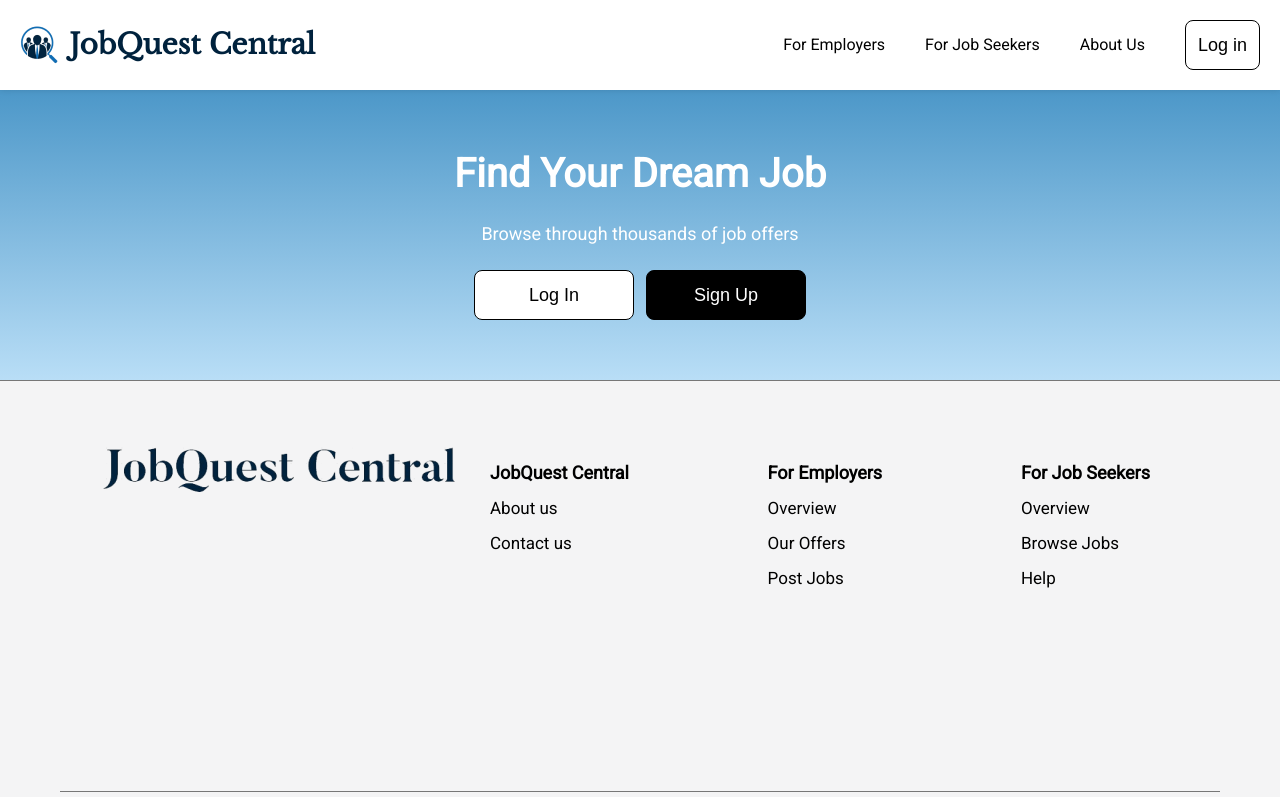
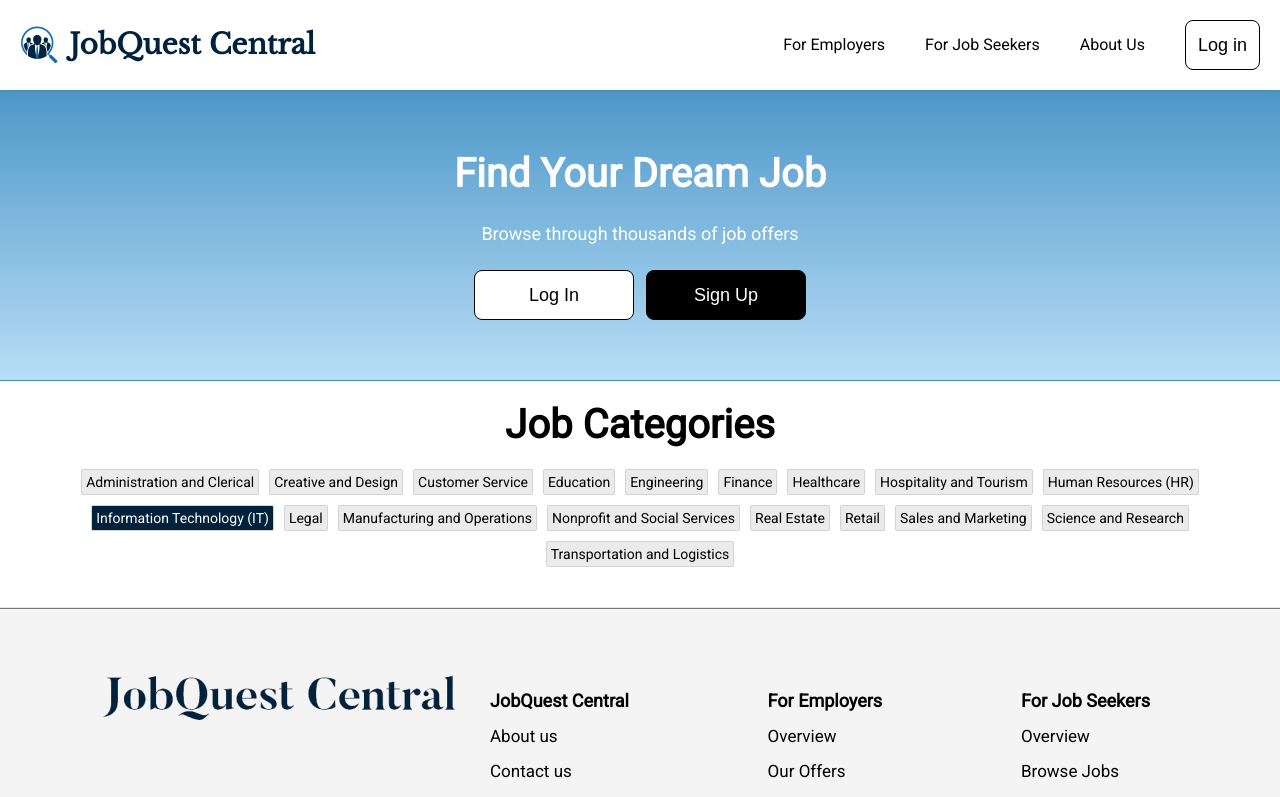
Before and after one commit to G-Jasser/GMC-Final-Project, a React (Vite) app: page / in a window 1280 px wide. Shown: the top 797 px of the page. Built offline with nearby package versions, Linux system fonts and the light colour scheme.

Commit message:
add Job Categories section

```diff
--- a/src/App.jsx
+++ b/src/App.jsx
@@ -1,5 +1,6 @@
 import { FindDreamSection } from './components/FindDreamSection'
 import { GeneralFooter } from './components/FooterGeneral'
+import { JobCategoriesSection } from './components/JobCategoriesSection'
 import LandingPage from './components/LandingPage'
 import { NavbarLandingPage } from './components/NavbarLandingPageUnsigned'
 
@@ -8,6 +9,7 @@ function App() {
     <>
       <NavbarLandingPage/>
       <FindDreamSection/>
+      <JobCategoriesSection/>
       <GeneralFooter/>
     </>
   )
--- /dev/null
+++ b/src/components/JobCategoriesSection.jsx
@@ -0,0 +1,68 @@
+import React from "react";
+import "/src/css/style.css";
+
+export const JobCategoriesSection = () => {
+    return (
+        <div className="section-container JobCategoriesSection">
+            <div className="main-container">
+                <div className="title-1">Job Categories</div>
+                <div className="list-horizontal tag-section">
+                    <div className="tag-styled not-active">
+                       Administration and Clerical
+                    </div>
+                    <div className="tag-styled not-active">
+                       Creative and Design
+                    </div>
+                    <div className="tag-styled not-active">
+                       Customer Service
+                    </div>
+                    <div className="tag-styled not-active">
+                       Education
+                    </div>
+                    <div className="tag-styled not-active">
+                       Engineering
+                    </div>
+                    <div className="tag-styled not-active">
+                       Finance
+                    </div>
+                    <div className="tag-styled not-active">
+                       Healthcare
+                    </div>
+                    <div className="tag-styled not-active">
+                       Hospitality and Tourism
+                    </div>
+                    <div className="tag-styled not-active">
+                       Human Resources (HR)
+                    </div>
+                    <div className="tag-styled active">
+                        <div className="text-wrapper">Information Technology (IT)</div>
+                    </div>
+                    <div className="tag-styled not-active">
+                       Legal
+                    </div>
+                    <div className="tag-styled not-active">
+                       Manufacturing and Operations
+                    </div>
+                    <div className="tag-styled not-active">
+                       Nonprofit and Social Services
+                    </div>
+                    <div className="tag-styled not-active">
+                       Real Estate
+                    </div>
+                    <div className="tag-styled not-active">
+                       Retail
+                    </div>
+                    <div className="tag-styled not-active">
+                       Sales and Marketing
+                    </div>
+                    <div className="tag-styled not-active">
+                       Science and Research
+                    </div>
+                    <div className="tag-styled not-active">
+                       Transportation and Logistics
+                    </div>
+                </div>
+            </div>
+        </div>
+    );
+};
--- a/src/css/style.css
+++ b/src/css/style.css
@@ -616,6 +616,7 @@
     gap: 60px;
     align-self: stretch;
     background: linear-gradient(180deg, #4492C5 -7.64%, #CDEBFF 118.75%);
+    border-bottom: 1px rgba(0, 0, 0, 0.10) solid
 }
 
 .FindDreamSection .main-container {
@@ -643,3 +644,36 @@
     justify-content: center;
     align-items: center;
 }
+
+.JobCategoriesSection {
+    display: flex;
+    position: relative;
+    padding: 20px 60px;
+    justify-content: center;
+    align-items: center;
+    gap: 60px;
+    align-self: stretch;
+    border-bottom: 1px rgba(0, 0, 0, 0.10) solid
+}
+
+.JobCategoriesSection .title-1{
+    text-align: center;
+}
+
+.list-horizontal {
+    display: flex;
+    padding: 20px 0px;
+    justify-content: center;
+    align-items: flex-start;
+    align-content: flex-start;
+    gap: 10px;
+    align-self: stretch;
+    flex-wrap: wrap;
+}
+
+.tag-section .tag-styled.active {
+    border-radius: 2px;
+    border: 0.5px solid #D3D3D3;
+    background: #00223D;
+    color: #FFF;
+}
```
